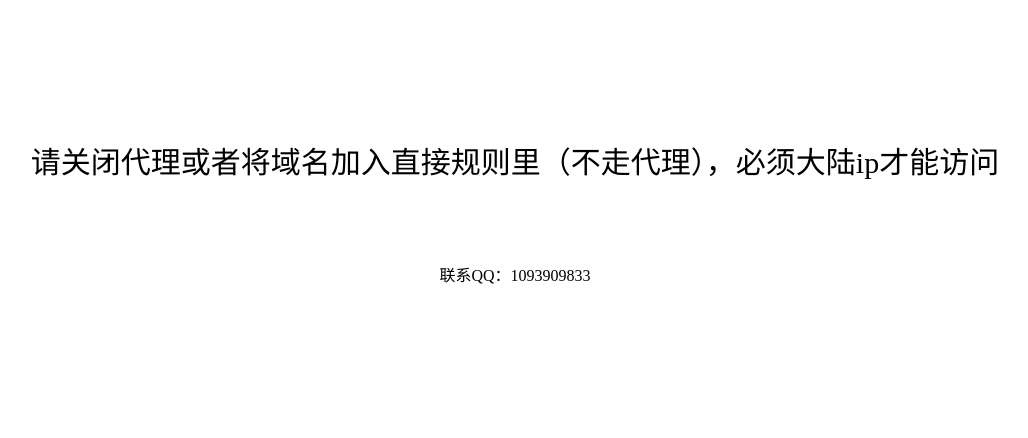
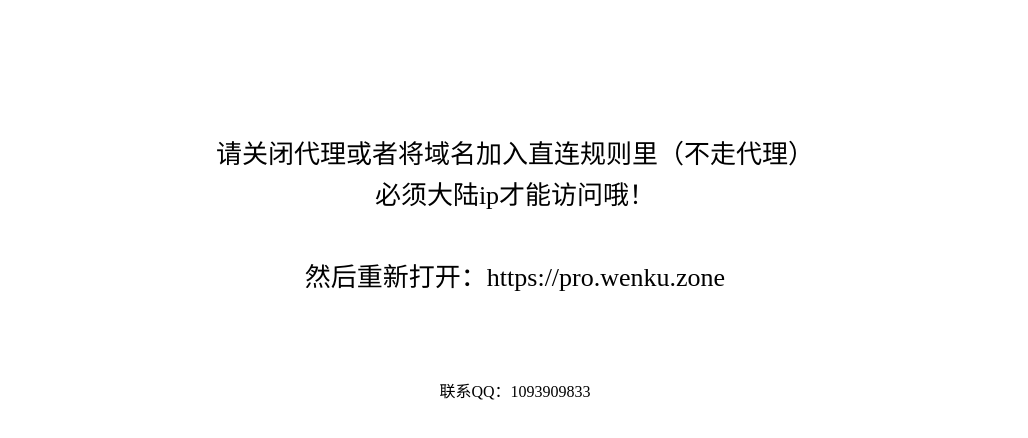
Before and after one commit to c-cdn/message, a plain HTML site: page index.html in a window 1280 px wide. Shown: the whole page, without its empty margins (125-1153 px from the left). Drawn offline with Linux system fonts and the light colour scheme.

Commit message:
Update index.html

```diff
--- a/index.html
+++ b/index.html
@@ -9,13 +9,26 @@
 		}
 		h3{
 			font-weight: normal;
-			font-size: 30px;
+			font-size: 26px;
 			margin-bottom: 80px;
+			line-height: 41px;
 		}
 	</style>
 </head>
 <body>
-	<h3>请关闭代理或者将域名加入直接规则里（不走代理），必须大陆ip才能访问</h3>
+	<h3>
+		请关闭代理或者将域名加入直连规则里（不走代理）
+		<br/>
+
+		必须大陆ip才能访问哦！
+
+		<br>
+		<br>
+
+		然后重新打开：https://pro.wenku.zone
+
+	</h3>
+	<p></p>
 	<p>联系QQ：1093909833</p>
 </body>
 </html>
```
